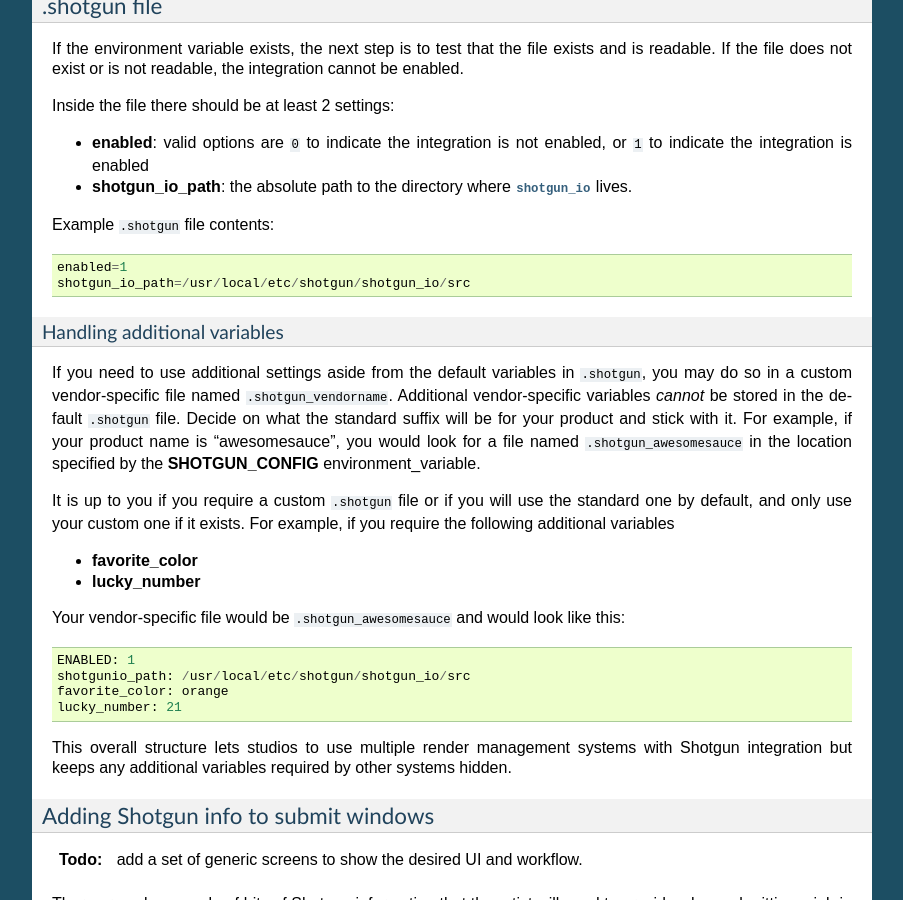
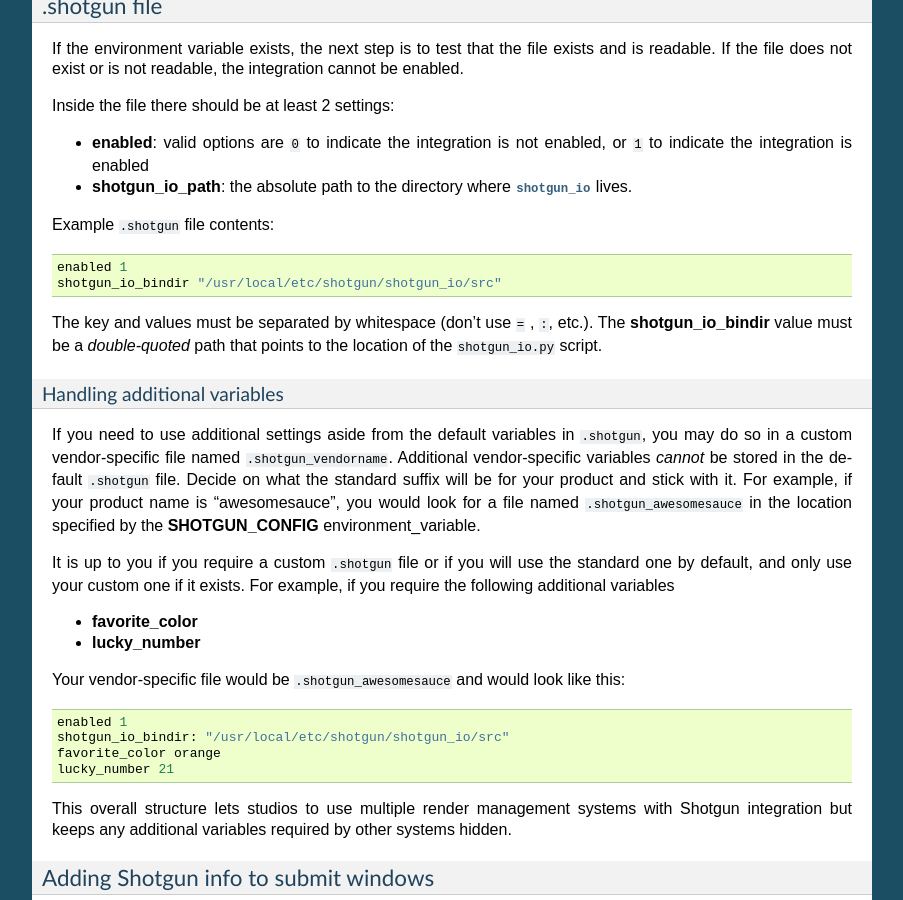
Before and after one commit to shotgunsoftware/shotgun_io, a Sphinx documentation site: the page built from docs/softwarecos.rst, in a window 1280 px wide and 900 px high, scrolled down 856 px. Shown: the whole window, without its empty margins (198-1101 px from the left). Built offline with Sphinx 7.4.7, drawn with Linux system fonts in a browser that asks for light colours.

Commit message:
update syntax for .shotgun file

```diff
--- a/docs/softwarecos.rst
+++ b/docs/softwarecos.rst
@@ -56,8 +56,12 @@
 
 Example ``.shotgun`` file contents::
 
-    enabled=1
-    shotgun_io_path=/usr/local/etc/shotgun/shotgun_io/src
+    enabled 1
+    shotgun_io_bindir "/usr/local/etc/shotgun/shotgun_io/src"
+
+The key and values must be separated by whitespace (don't use ``=`` , ``:``, etc.). The
+**shotgun_io_bindir** value must be a `double-quoted` path that points to the location of
+the ``shotgun_io.py`` script.
 
 Handling additional variables
 -----------------------------
```
Also changed, not shown: other parts of docs/softwarecos.rst (+4 -4 lines).
